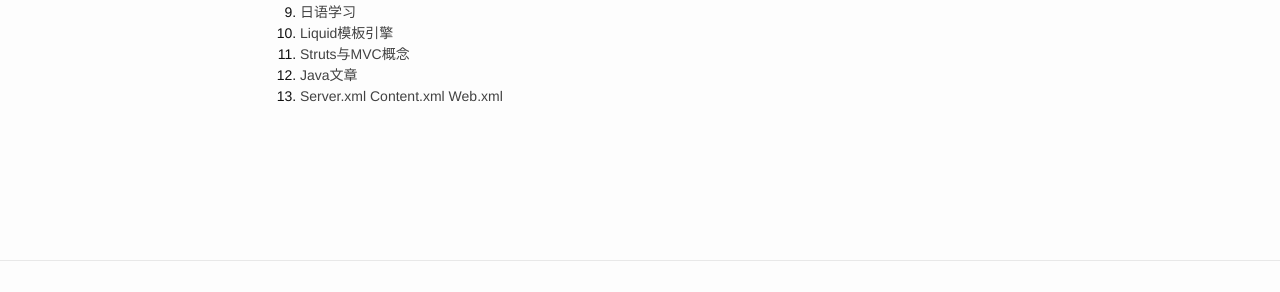
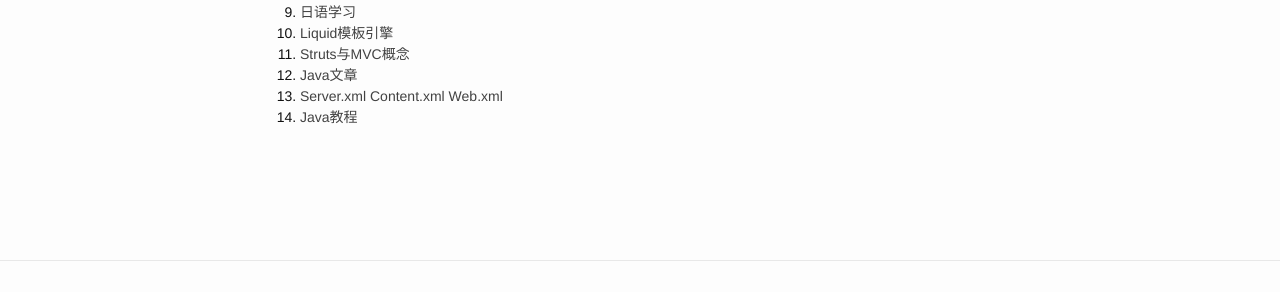
Before and after one commit to soulfere/soulfere.github.io, a Jekyll site: the page built from _posts/2016-12-14-some-site.markdown, in a window 1280 px wide. Shown: the part 489-781 px from the top of the page. Built offline with Jekyll 4.4.1, drawn with Linux system fonts in a browser that asks for light colours.

Commit message:
Add new site about Java.

```diff
--- a/_posts/2016-12-14-some-site.markdown
+++ b/_posts/2016-12-14-some-site.markdown
@@ -22,3 +22,4 @@ title:  "一些学习站点"
 11. [Struts与MVC概念](https://github.com/apache/struts)
 12. [Java文章](http://www.importnew.com/)
 13. [Server.xml Content.xml Web.xml](http://blog.csdn.net/wclxyn/article/details/6969312)
+14. [Java教程](http://how2j.cn)
```
